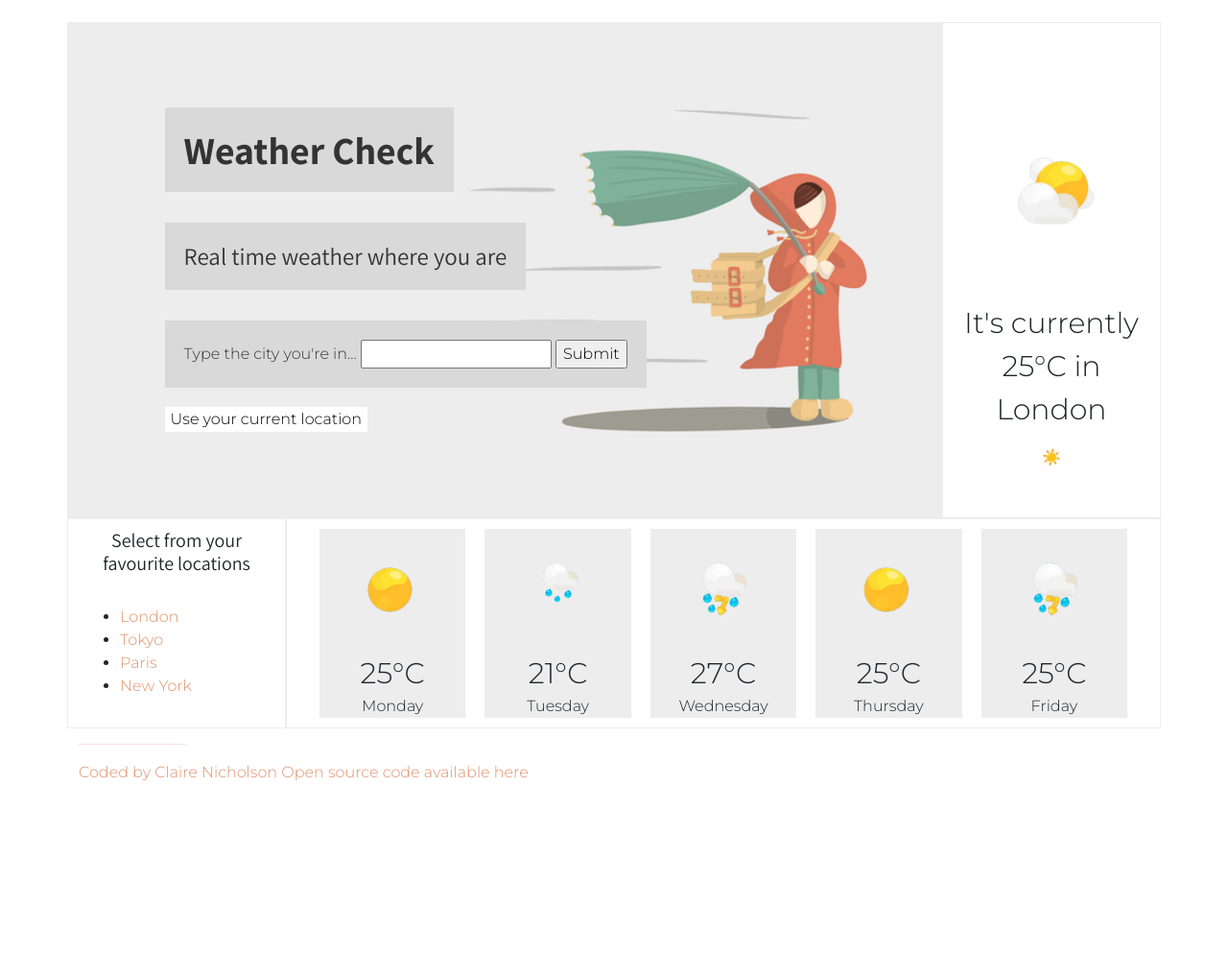
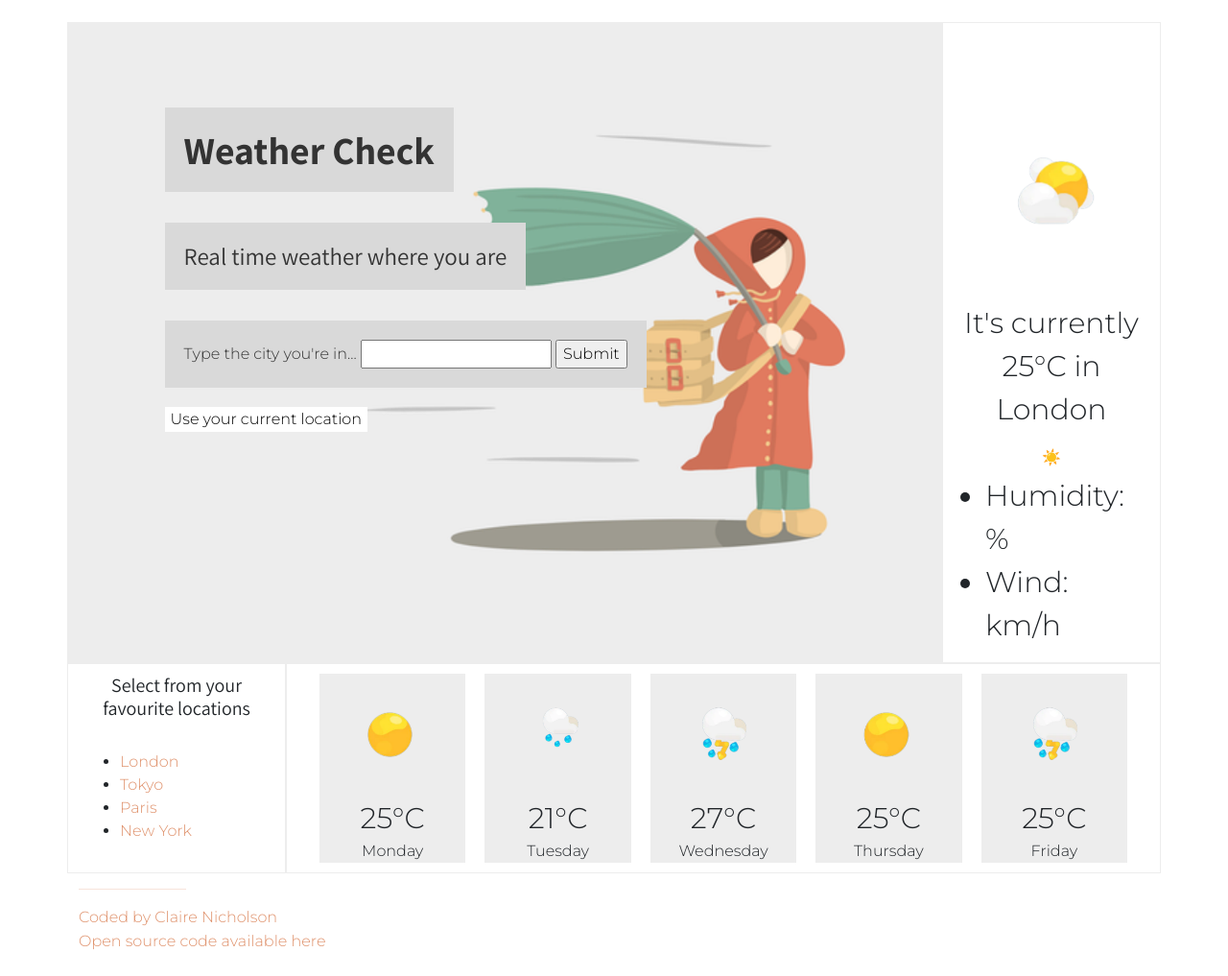
Before and after one commit to clairenicholson078/weatherapp, a website built with Parcel: page index.html in a window 1280 px wide. Shown: the whole page at 96% size. Before the commit the page ends 841 px from the top, so only its background shows below. Built offline with nearby package versions, Linux system fonts and the light colour scheme; no server answers.

Commit message:
Update index.html

```diff
--- a/index.html
+++ b/index.html
@@ -41,7 +41,10 @@
             <br />
             <img src="images/cloudysunnycropped.png" id="icon" width="100%"/>
             <div class="currently">It's currently <br>
-                <span id="currentlytemp"> 25°C </span> in <span id="currentcity"> London </span><br><span id="mainextradetails"> ☀️ </span></div>
+                <span id="currentlytemp"> 25°C </span> in <span id="currentcity"> London </span><br><span id="mainextradetails"> ☀️ </span><br>  <ul>
+                <li>Humidity: <span id="humidity"></span>%</li>
+                <li>Wind: <span id="wind"></span> km/h</li>
+              </ul></div>
           </p>
         </div>
       </div>
@@ -64,30 +67,30 @@
     <div class="col  day">
 <img src="images/suncropped.png" width="100%" id="icon" />
 <div class="temp"> 25°C</div>
-Monday    </div>
+      <div class="weather-forecast-date"> Monday </div>    </div>
     <div class="col  day">
         <img src="images/rainycropped.png" width="100%" alt="" id="icon" >
 <div class="temp"> 21°C</div>
-Tuesday    </div>
+      <div class="weather-forecast-date"> Tuesday </div>   </div>
     <div class="col  day">
         <img src="images/thundercropped.png" width="100%" alt="" id="icon" >
 <div class="temp"> 27°C</div>
-Wednesday    </div>
+      <div class="weather-forecast-date"> Wednesday </div>    </div>
     <div class="col  day">
         <img src="/images/suncropped.png" width="100%" id="icon" />
 <div class="temp"> 25°C</div>
-Thursday   </div>
+      <div class="weather-forecast-date"> Thursday </div>   </div>
 <div class="col  day">
     <img src="/images/thundercropped.png" width="100%" alt="" id="icon" >
 <div class="temp"> 25°C</div>
-Friday   </div>
+  <div class="weather-forecast-date"> Friday </div>   </div>
   </div>
 
         </div>
       </div>
     </div>
     <hr>
-<a href="https://clairenicholsondigital.co.uk">Coded by Claire Nicholson</a>
+<a href="https://clairenicholsondigital.co.uk">Coded by Claire Nicholson</a><br>
 <a href="https://github.com/clairenicholson078/weatherapp/">Open source code available here</a>
 <br>
 <br>
```
